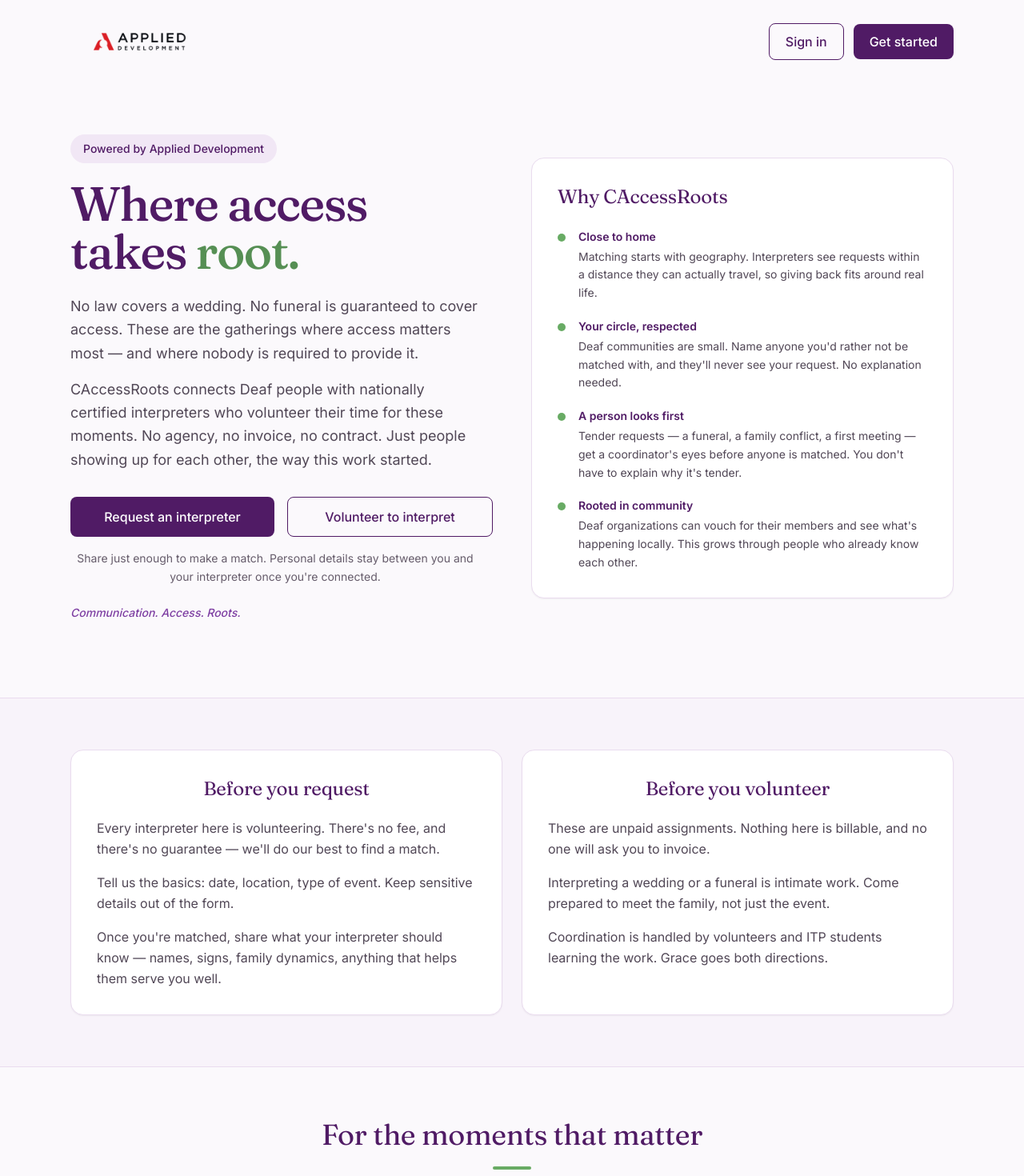
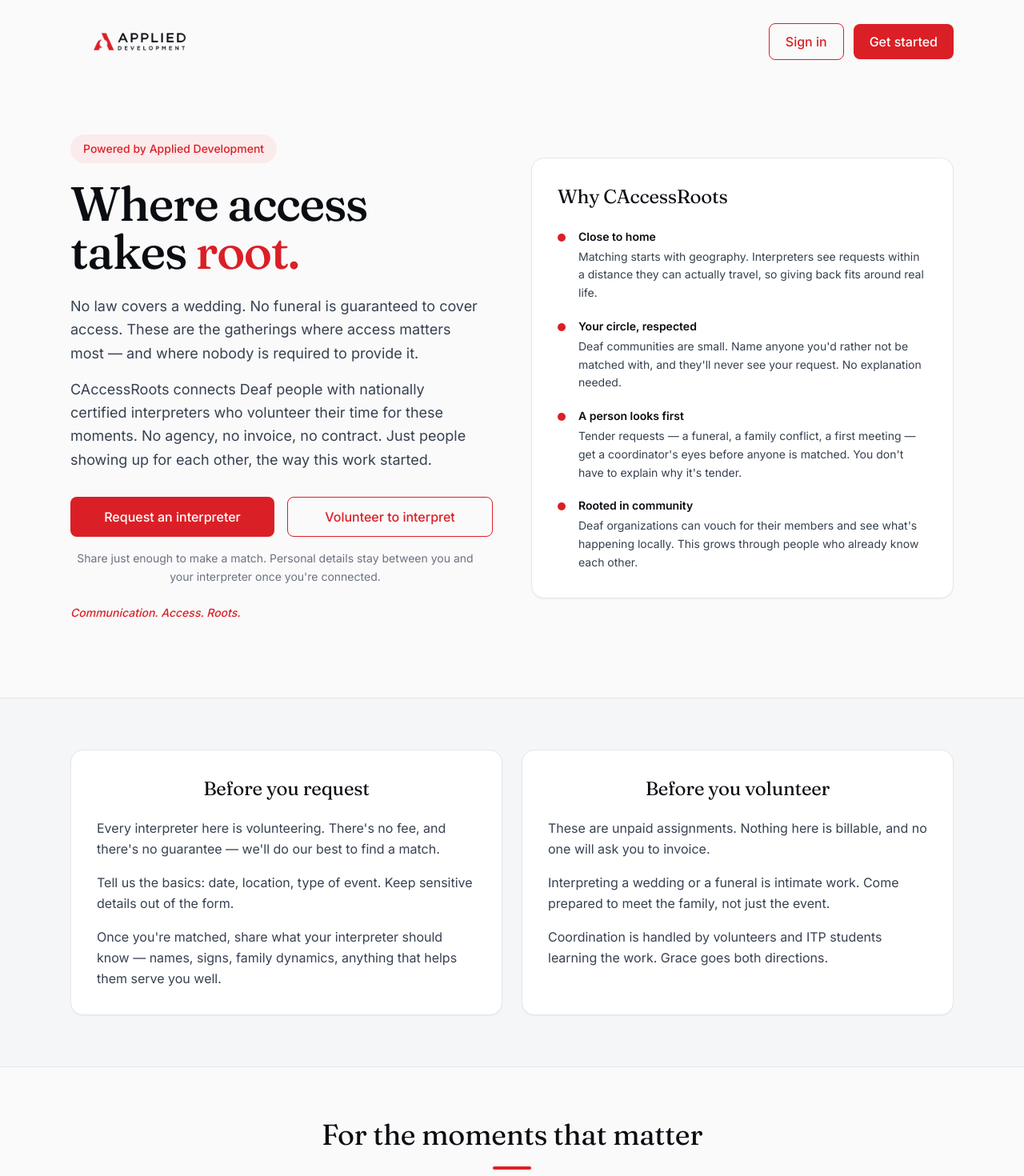
Before and after one commit to koregan-ad/caccessroots, a Next.js app: page / in a window 1280 px wide. Shown: the top 1470 px of the page at 80% size. Built offline with nearby package versions, Linux system fonts and the light colour scheme.

Commit message:
Update page.tsx

```diff
--- a/src/app/page.tsx
+++ b/src/app/page.tsx
@@ -4,7 +4,7 @@ import type { ReactNode } from "react";
 
 export default function LandingPage() {
 return (
-    <main className="min-h-screen bg-[#FBF9FC]">
+<main className="min-h-screen bg-[#FAFAFA]">
 {/* HEADER */}
 <header className="mx-auto max-w-6xl px-4 py-5 sm:px-6">
 <div className="flex items-center justify-between gap-4">
@@ -22,14 +22,14 @@ export default function LandingPage() {
       <nav aria-label="Primary" className="flex items-center gap-2 sm:gap-3">
         <Link
           href="/sign-in"
-              className="rounded-lg border border-[#501B65] px-3 py-2.5 text-sm font-medium text-[#501B65] transition hover:bg-[#F8F3FA] focus:outline-none focus:ring-2 focus:ring-[#8D4BAE] focus:ring-offset-2 sm:px-5 sm:text-base"
+          className="rounded-lg border border-[#DB1F26] px-3 py-2.5 text-sm font-medium text-[#DB1F26] transition hover:bg-[#FCEBEC] focus:outline-none focus:ring-2 focus:ring-[#DB1F26] focus:ring-offset-2 sm:px-5 sm:text-base"
         >
           Sign in
         </Link>
 
         <Link
           href="/sign-up"
-              className="rounded-lg bg-[#501B65] px-3 py-2.5 text-sm font-medium text-white transition hover:bg-[#48165C] focus:outline-none focus:ring-2 focus:ring-[#8D4BAE] focus:ring-offset-2 sm:px-5 sm:text-base"
+          className="rounded-lg bg-[#DB1F26] px-3 py-2.5 text-sm font-medium text-white transition hover:bg-[#B8171D] focus:outline-none focus:ring-2 focus:ring-[#DB1F26] focus:ring-offset-2 sm:px-5 sm:text-base"
         >
           Get started
         </Link>
@@ -41,17 +41,17 @@ export default function LandingPage() {
   <section className="mx-auto max-w-6xl px-6 pb-20 pt-12 md:pb-24 md:pt-16">
     <div className="grid items-center gap-12 md:grid-cols-2">
       <div>
-            <p className="mb-5 inline-flex rounded-full bg-[#F1E7F5] px-4 py-2 text-sm font-medium text-[#501B65]">
+        <p className="mb-5 inline-flex rounded-full bg-[#FCEBEC] px-4 py-2 text-sm font-medium text-[#DB1F26]">
           Powered by Applied Development
         </p>
 
-            <h1 className="font-serif text-5xl font-medium leading-[1.05] tracking-tight text-[#501B65] md:text-6xl">
+        <h1 className="font-serif text-5xl font-medium leading-[1.05] tracking-tight text-[#0A0D12] md:text-6xl">
           Where access
           <br />
-              takes <em className="not-italic text-[#568F54]">root.</em>
+          takes <em className="not-italic text-[#DB1F26]">root.</em>
         </h1>
 
-            <div className="mt-6 max-w-lg space-y-4 text-lg leading-relaxed text-[#514756]">
+        <div className="mt-6 max-w-lg space-y-4 text-lg leading-relaxed text-[#374151]">
           <p>
             No law covers a wedding. No funeral is guaranteed to cover
             access. These are the gatherings where access matters most — and
@@ -70,33 +70,33 @@ export default function LandingPage() {
           <div className="flex flex-nowrap gap-3 sm:gap-4">
             <Link
               href="/sign-up"
-                  className="inline-flex min-h-12 min-w-0 flex-1 items-center justify-center rounded-lg bg-[#501B65] px-3 py-3 text-center text-sm font-medium leading-tight text-white transition hover:bg-[#48165C] focus:outline-none focus:ring-2 focus:ring-[#8D4BAE] focus:ring-offset-2 sm:px-6 sm:text-base"
+              className="inline-flex min-h-12 min-w-0 flex-1 items-center justify-center rounded-lg bg-[#DB1F26] px-3 py-3 text-center text-sm font-medium leading-tight text-white transition hover:bg-[#B8171D] focus:outline-none focus:ring-2 focus:ring-[#DB1F26] focus:ring-offset-2 sm:px-6 sm:text-base"
             >
               Request an interpreter
             </Link>
 
             <Link
               href="/sign-up?role=interpreter"
-                  className="inline-flex min-h-12 min-w-0 flex-1 items-center justify-center rounded-lg border border-[#501B65] px-3 py-3 text-center text-sm font-medium leading-tight text-[#501B65] transition hover:bg-[#F1E7F5] focus:outline-none focus:ring-2 focus:ring-[#8D4BAE] focus:ring-offset-2 sm:px-6 sm:text-base"
+              className="inline-flex min-h-12 min-w-0 flex-1 items-center justify-center rounded-lg border border-[#DB1F26] px-3 py-3 text-center text-sm font-medium leading-tight text-[#DB1F26] transition hover:bg-[#FCEBEC] focus:outline-none focus:ring-2 focus:ring-[#DB1F26] focus:ring-offset-2 sm:px-6 sm:text-base"
             >
               Volunteer to interpret
             </Link>
           </div>
 
-              <p className="mt-4 max-w-lg text-center text-sm leading-relaxed text-[#665C6B]">
+          <p className="mt-4 max-w-lg text-center text-sm leading-relaxed text-[#6B7280]">
             Share just enough to make a match. Personal details stay between
             you and your interpreter once you&apos;re connected.
           </p>
         </div>
 
-            <p className="mt-6 text-sm font-medium italic text-[#7D3EA2]">
+        <p className="mt-6 text-sm font-medium italic text-[#DB1F26]">
           Communication. Access. Roots.
         </p>
       </div>
 
       {/* MATCHING CARD */}
-          <div className="rounded-2xl border border-[#EADCEF] bg-white p-6 shadow-sm md:p-8">
-            <h2 className="mb-6 font-serif text-2xl text-[#501B65]">
+      <div className="rounded-2xl border border-[#E5E7EB] bg-white p-6 shadow-sm md:p-8">
+        <h2 className="mb-6 font-serif text-2xl text-[#0A0D12]">
           Why CAccessRoots
         </h2>
 
@@ -128,7 +128,7 @@ export default function LandingPage() {
   {/* EXPECTATIONS */}
   <section
     aria-labelledby="expectations-heading"
-        className="border-y border-[#EADCEF] bg-[#F8F3FA] py-16"
+    className="border-y border-[#E5E7EB] bg-[#F5F6F7] py-16"
   >
     <div className="mx-auto max-w-6xl px-6">
       <h2 id="expectations-heading" className="sr-only">
@@ -173,16 +173,16 @@ export default function LandingPage() {
   {/* COMMUNITY SECTION */}
   <section className="py-16">
     <div className="mx-auto max-w-4xl px-6 text-center">
-          <h2 className="text-center font-serif text-3xl text-[#501B65] md:text-4xl">
+      <h2 className="text-center font-serif text-3xl text-[#0A0D12] md:text-4xl">
         For the moments that matter
       </h2>
 
       <div
-            className="mx-auto mt-5 h-1 w-12 rounded-full bg-[#68AB64]"
+        className="mx-auto mt-5 h-1 w-12 rounded-full bg-[#DB1F26]"
         aria-hidden="true"
       />
 
-          <div className="mx-auto mt-5 max-w-2xl space-y-4 leading-relaxed text-[#514756]">
+      <div className="mx-auto mt-5 max-w-2xl space-y-4 leading-relaxed text-[#374151]">
         <p>
           Funerals. Weddings. Parent–teacher nights. A grandparent&apos;s
           birthday dinner.
@@ -203,7 +203,7 @@ export default function LandingPage() {
   </section>
 
   {/* FOOTER */}
-      <footer className="px-6 py-10 text-center text-sm text-[#665C6B]">
+  <footer className="px-6 py-10 text-center text-sm text-[#6B7280]">
     <Link
       href="/"
       className="inline-flex items-center justify-center"
@@ -223,7 +223,7 @@ export default function LandingPage() {
       contracts — for anyone.
     </p>
 
-        <p className="mt-2 text-xs text-[#7B7080]">
+    <p className="mt-2 text-xs text-[#6B7280]">
       Communication. Access. Roots.
     </p>
   </footer>
@@ -235,13 +235,13 @@ function Feature({ title, desc }: { title: string; desc: string }) {
 return (
 <li className="flex gap-4">
 <div
-        className="mt-1.5 h-2.5 w-2.5 shrink-0 rounded-full bg-[#68AB64]"
+    className="mt-1.5 h-2.5 w-2.5 shrink-0 rounded-full bg-[#DB1F26]"
     aria-hidden="true"
   />
 
   <div>
-        <p className="font-semibold text-[#501B65]">{title}</p>
-        <p className="mt-1 leading-relaxed text-[#514756]">{desc}</p>
+    <p className="font-semibold text-[#0A0D12]">{title}</p>
+    <p className="mt-1 leading-relaxed text-[#374151]">{desc}</p>
   </div>
 </li>
 );
@@ -255,11 +255,11 @@ function ExpectationCard({
 children: ReactNode;
 }) {
 return (
-    <article className="rounded-2xl border border-[#EADCEF] bg-white p-6 shadow-sm md:p-8">
-      <h3 className="text-center font-serif text-2xl text-[#501B65]">
+<article className="rounded-2xl border border-[#E5E7EB] bg-white p-6 shadow-sm md:p-8">
+<h3 className="text-center font-serif text-2xl text-[#0A0D12]">
 {title}
 </h3>
-      <div className="mt-5 space-y-4 leading-relaxed text-[#514756]">
+<div className="mt-5 space-y-4 leading-relaxed text-[#374151]">
 {children}
 </div>
 </article>
```
Lines whose indentation alone changed are shown as unchanged.
